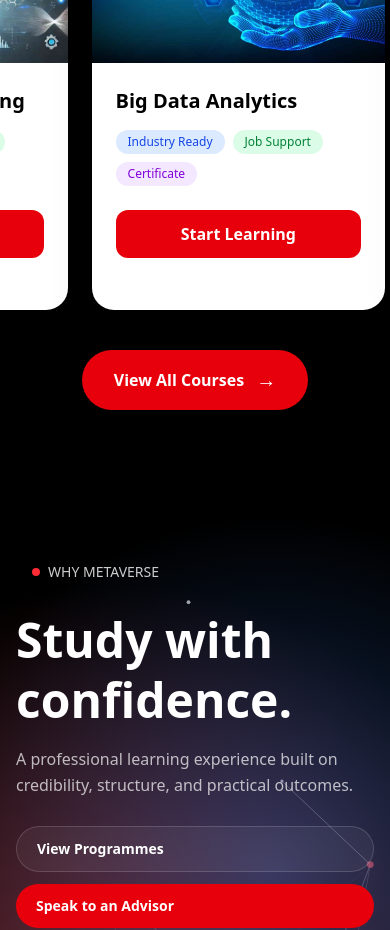
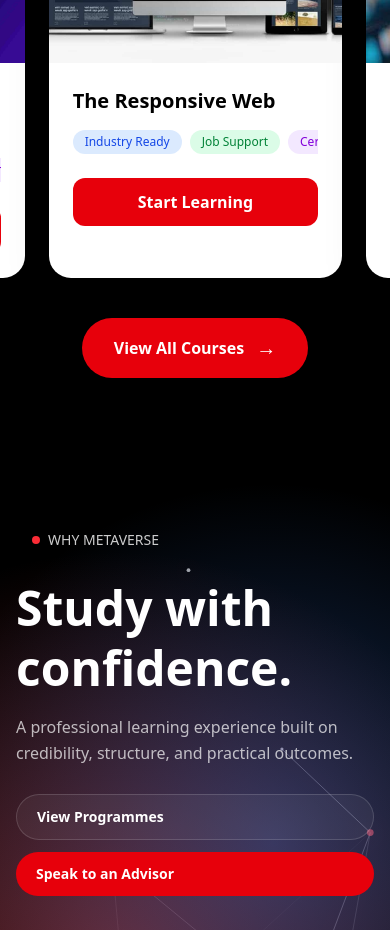
Before and after one commit to ranaabubakar5344-create/matiac, a Next.js app: page / in a window 390 px wide. Shown: the part 2300-3230 px from the top of the page. Built offline with nearby package versions, Linux system fonts and the light colour scheme.

Commit message:
update changes

```diff
--- a/app/components/ShortCoursesSlider.tsx
+++ b/app/components/ShortCoursesSlider.tsx
@@ -218,17 +218,29 @@
               </h3>
 
               {/* PILLS */}
-              <div className="mt-4 flex flex-wrap gap-2">
-                <span className="px-3 py-1 rounded-full text-xs bg-blue-100 text-blue-700">
+            {/* PILLS */}
+<div
+  className="
+    mt-4
+    flex gap-2
+    overflow-x-auto
+    whitespace-nowrap
+    scrollbar-hide
+    sm:flex-wrap
+    sm:overflow-visible
+  "
+>
+  <span className="shrink-0 px-3 py-1 rounded-full text-xs bg-blue-100 text-blue-700">
     Industry Ready
   </span>
-                <span className="px-3 py-1 rounded-full text-xs bg-green-100 text-green-700">
+  <span className="shrink-0 px-3 py-1 rounded-full text-xs bg-green-100 text-green-700">
     Job Support
   </span>
-                <span className="px-3 py-1 rounded-full text-xs bg-purple-100 text-purple-700">
+  <span className="shrink-0 px-3 py-1 rounded-full text-xs bg-purple-100 text-purple-700">
     Certificate
   </span>
 </div>
+
 
               {/* CTA */}
               <button className="mt-6 w-full rounded-xl
```
Lines whose indentation alone changed are shown as unchanged.
